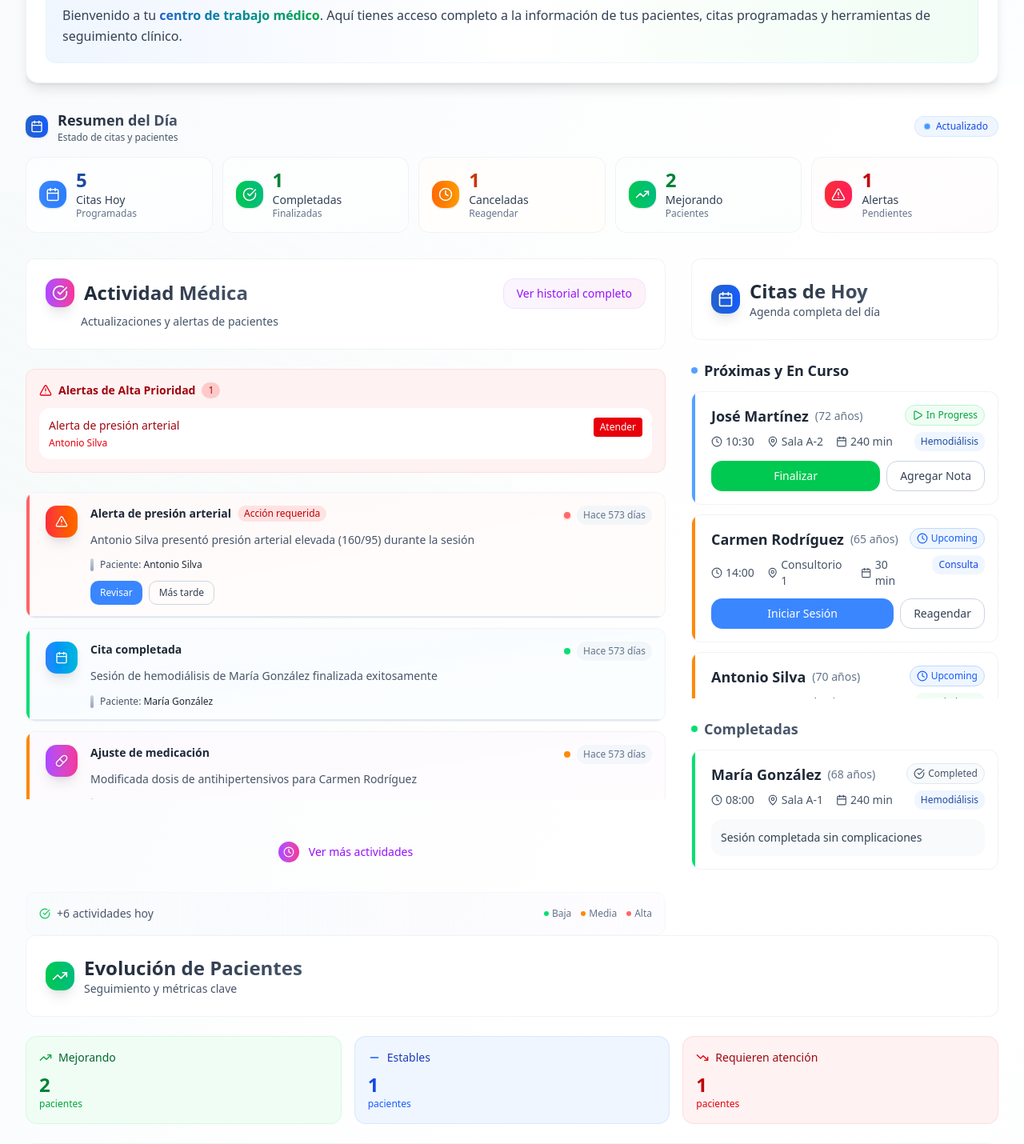
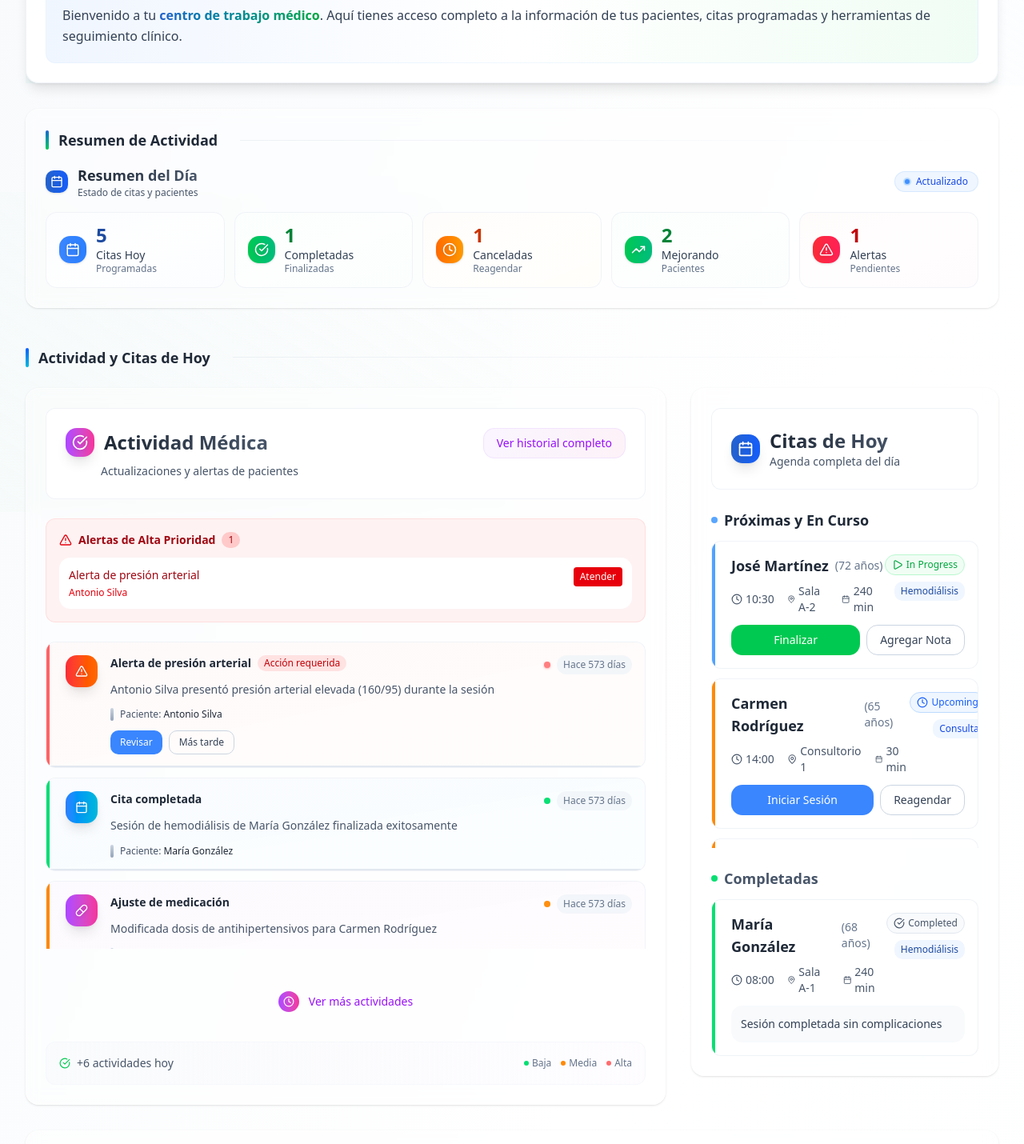
Before and after one commit to Hiddenberg/llmed-clinic, a Next.js app in the folder application/: page /doctor in a window 1280 px wide. Shown: the part 160-1590 px from the top of the page at 80% size. Built offline with nearby package versions, Linux system fonts and the light colour scheme.

Commit message:
adding borders to the doctor page sections

```diff
--- a/application/src/components/pages/doctor/home/DoctorHomePage.tsx
+++ b/application/src/components/pages/doctor/home/DoctorHomePage.tsx
@@ -56,7 +56,7 @@ function Header () {
       .getHours();
    const getGreeting = () => {
       if (currentHour < 12) return 'Buenos días';
-      if (currentHour < 18) return 'Buenas tardes';
+      if (currentHour <= 19) return 'Buenas tardes';
       return 'Buenas noches';
    };
 
@@ -101,9 +101,6 @@ function Header () {
                      <User size={14} />
                      <span className="font-medium">Disponible</span>
                   </div>
-                  {/* <div className="flex items-center gap-2 bg-brand-50 px-3 py-1.5 rounded-full text-brand-700 text-sm">
-                     <span className="font-medium">{mockDoctor.yearsExperience} años exp.</span>
-                  </div> */}
                </div>
             </div>
 
@@ -131,25 +128,59 @@ export default function DoctorHomePage () {
          </div>
 
          <div className="relative mx-auto px-4 sm:px-6 lg:px-8 py-8 max-w-7xl">
+            {/* Header Section */}
             <Header />
 
-            {/* Doctor Stats Bar */}
-            <div className="mb-8">
+            {/* Doctor Stats Overview Section */}
+            <section className="mb-12">
+               <div className="bg-white/40 shadow-sm backdrop-blur-sm p-6 border border-white/50 rounded-2xl">
+                  <div className="flex items-center gap-3 mb-4">
+                     <div className="bg-gradient-to-b from-brand-600 to-green-500 rounded-full w-1 h-6" />
+                     <h2 className="font-semibold text-gray-800 text-lg">Resumen de Actividad</h2>
+                     <div className="flex-1 bg-gradient-to-r from-gray-300/30 to-transparent ml-4 h-px" />
+                  </div>
                   <DoctorStatsBar />
                </div>
+            </section>
 
-            <div className="gap-8 grid grid-cols-1 xl:grid-cols-6">
+            {/* Main Content Sections */}
+            <div className="space-y-8">
+               {/* Activity and Appointments Section */}
+               <section>
+                  <div className="flex items-center gap-3 mb-6">
+                     <div className="bg-gradient-to-b from-blue-600 to-cyan-500 rounded-full w-1 h-6" />
+                     <h2 className="font-semibold text-gray-800 text-lg">Actividad y Citas de Hoy</h2>
+                     <div className="flex-1 bg-gradient-to-r from-gray-300/30 to-transparent ml-4 h-px" />
+                  </div>
+
+                  <div className="gap-8 grid grid-cols-1 xl:grid-cols-3">
                      {/* Doctor Activity Feed */}
-               <div className="xl:col-span-4">
+                     <div className="xl:col-span-2">
+                        <div className="bg-white/40 shadow-sm backdrop-blur-sm p-6 border border-white/50 rounded-2xl">
                            <DoctorActivityFeed />
                         </div>
+                     </div>
                      {/* Today's Appointments */}
-               <div className="xl:col-span-2">
+                     <div className="xl:col-span-1">
+                        <div className="bg-white/40 shadow-sm backdrop-blur-sm p-6 border border-white/50 rounded-2xl">
                            <TodayAppointments />
                         </div>
                      </div>
+                  </div>
+               </section>
 
+               {/* Patient Evolution Section */}
+               <section>
+                  <div className="bg-white/40 shadow-sm backdrop-blur-sm p-6 border border-white/50 rounded-2xl">
+                     <div className="flex items-center gap-3 mb-6">
+                        <div className="bg-gradient-to-b from-green-600 to-emerald-500 rounded-full w-1 h-6" />
+                        <h2 className="font-semibold text-gray-800 text-lg">Evolución de Pacientes</h2>
+                        <div className="flex-1 bg-gradient-to-r from-gray-300/30 to-transparent ml-4 h-px" />
+                     </div>
                      <PatientEvolutionPanel />
+                  </div>
+               </section>
+            </div>
 
             {/* Enhanced Footer */}
             <div className="from-transparent via-brand-200/20 to-transparent mt-16 pt-8 border-gradient-to-r border-t text-center">
```
Lines whose indentation alone changed are shown as unchanged.
